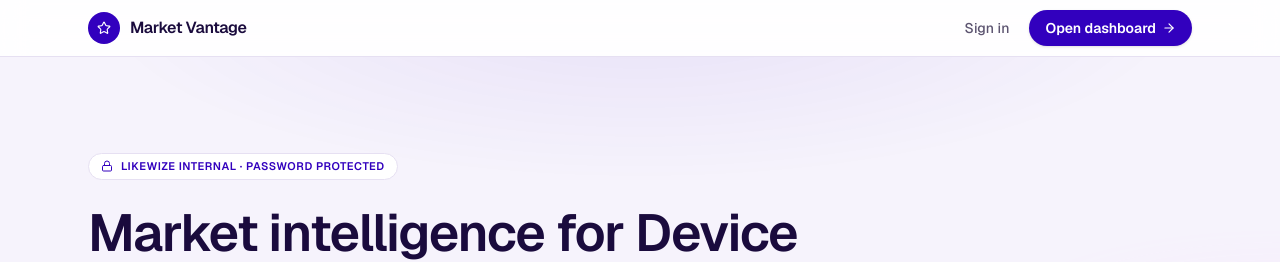
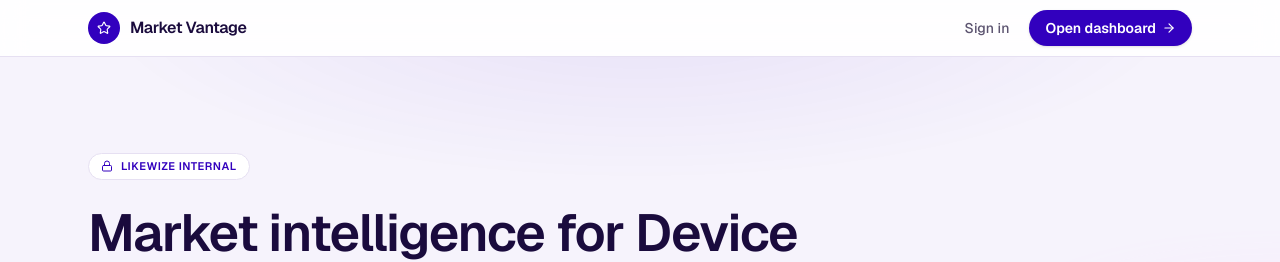
Before and after one commit to Rutvij1998/Market-intel, a Next.js app: page / in a window 1280 px wide. Shown: the top 262 px of the page. Built offline with nearby package versions, Linux system fonts and the light colour scheme.

Commit message:
Remove password protected label from homepage badge

```diff
--- a/app/page.tsx
+++ b/app/page.tsx
@@ -85,7 +85,7 @@
         <div className="relative max-w-6xl mx-auto px-4 sm:px-6 pt-16 sm:pt-24 pb-16 sm:pb-20">
           <div className="inline-flex items-center gap-2 rounded-full border border-[var(--border)] bg-white px-3 py-1 text-[11px] font-semibold uppercase tracking-wider text-[var(--primary)] mb-6">
             <Lock className="h-3 w-3" />
-            Likewize internal · password protected
+            Likewize internal
           </div>
           <h1 className="text-4xl sm:text-5xl lg:text-[3.25rem] font-semibold tracking-tight leading-[1.1] max-w-3xl text-[var(--foreground)]">
             Market intelligence for Device Protection — built for Likewize.
```
